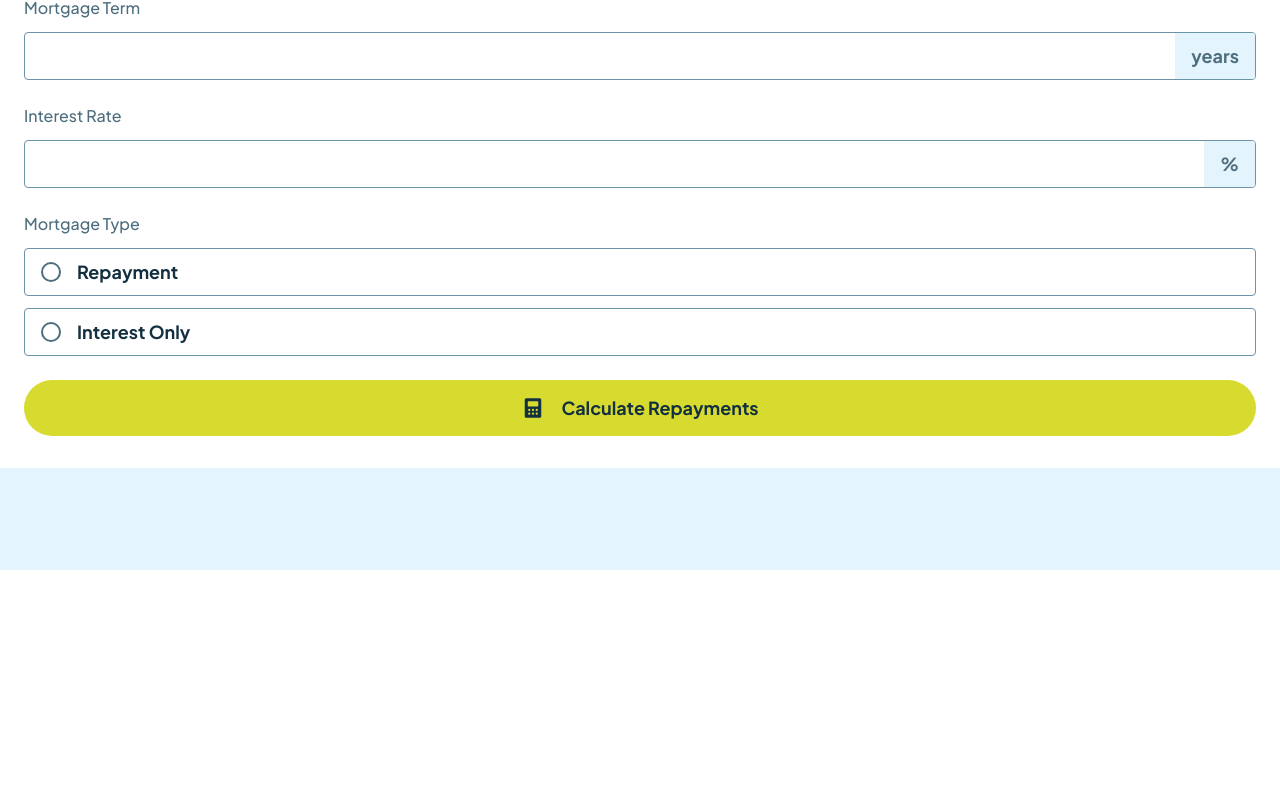
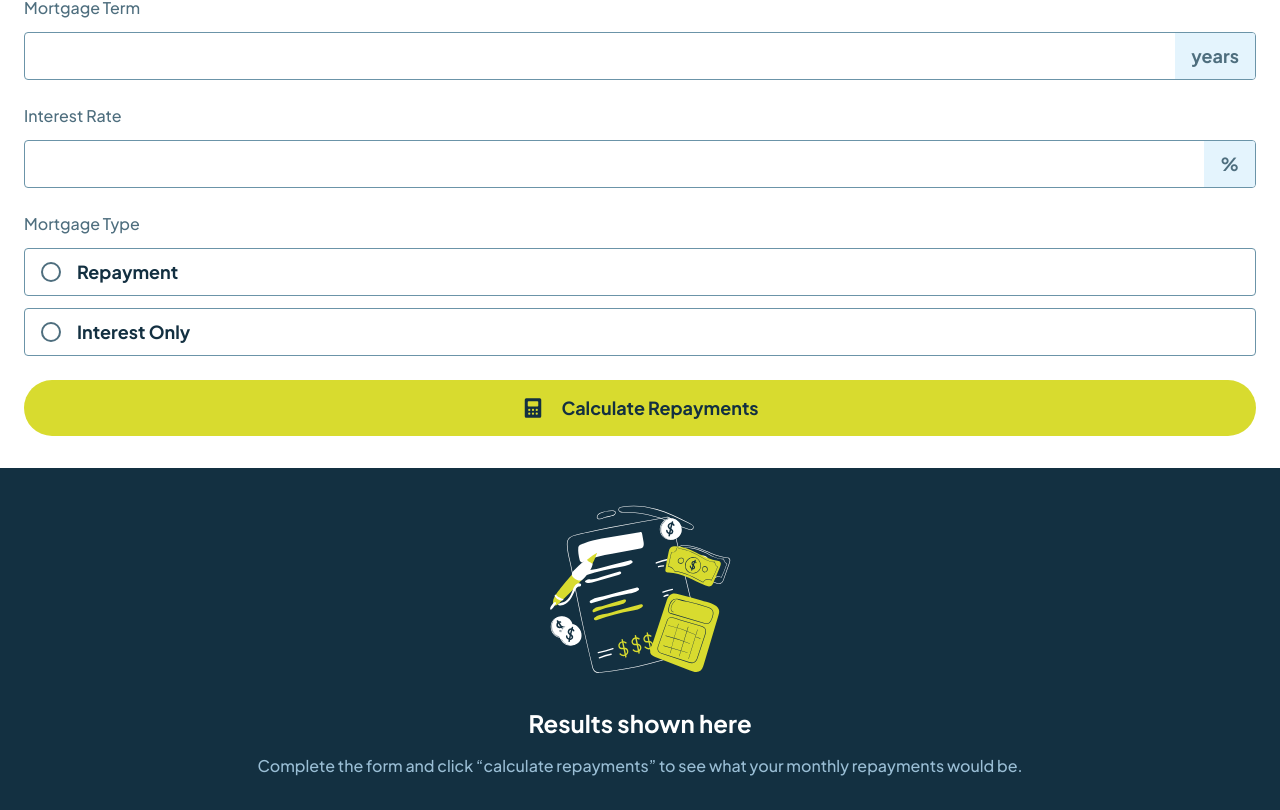
Before and after one commit to g-akca/mortgage-repayment-calculator, a React (Vite) app: page / in a window 1280 px wide. Shown: the part 230-1040 px from the top of the page. Before the commit the page ends 800 px from the top, so only its background shows below. Built offline with nearby package versions, Linux system fonts and the light colour scheme.

Commit message:
Add empty ResultsSection

```diff
--- a/src/components/ResultsSection.jsx
+++ b/src/components/ResultsSection.jsx
@@ -1,7 +1,12 @@
+import emptyImg from "/assets/images/illustration-empty.svg";
+
 function ResultsSection() {
   return (
-    <>
-    </>
+    <section className="py-8 px-6 bg-slate-900 gap-4 flex flex-col items-center text-center">
+      <img src={emptyImg} className="w-48 h-48" />
+      <h2 className="text-2xl leading-[125%] font-bold text-white">Results shown here</h2>
+      <p className="text-slate-300">Complete the form and click “calculate repayments” to see what your monthly repayments would be.</p>
+    </section>
   )
 }
 export default ResultsSection;
```
